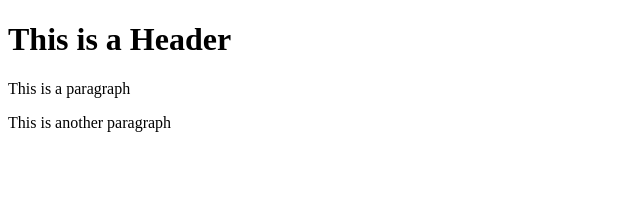
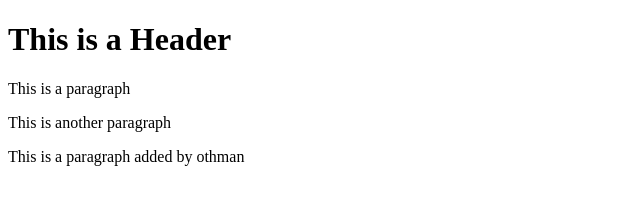
Before and after one commit to xponce/git-test, a plain HTML site: page index.html in a window 1280 px wide. Shown: the whole page, without its empty margins (0-640 px from the left). Drawn offline with Linux system fonts and the light colour scheme.

Commit message:
new line

```diff
--- a/index.html
+++ b/index.html
@@ -4,5 +4,6 @@
     <h1>This is a Header</h1>
     <p>This is a paragraph</p>
     <p>This is another paragraph</p>
+    <p>This is a paragraph added by othman</p>
   </body>
 </html>
```
